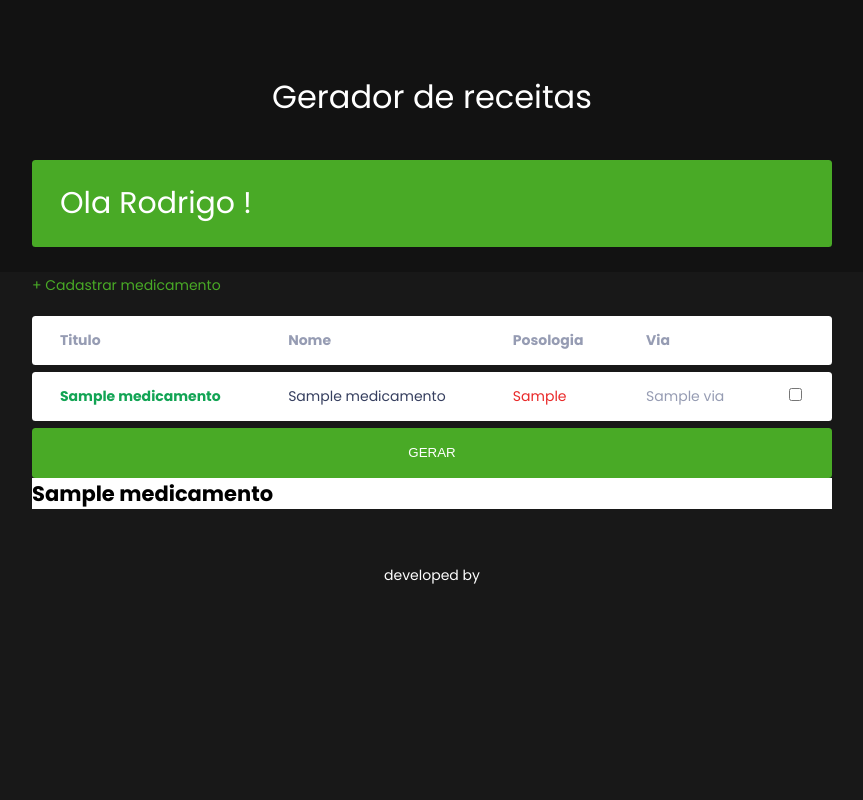
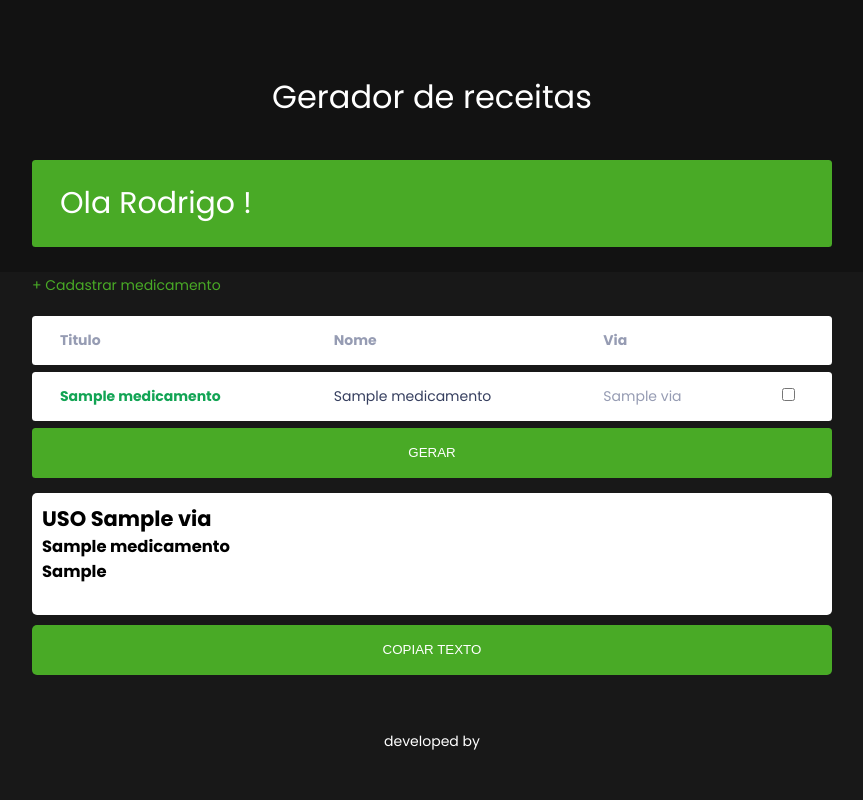
Before and after one commit to cristiansuzuki/receipt_generator, a Django app: template receita/templates/home.html in a window 1280 px wide. Shown: the whole page, without its empty margins (208-1071 px from the left). Run offline with Django 4.2, Linux system fonts and the light colour scheme; the template is opened without the code that fills it: values that come from a table or form of the project are taken from there, others are empty; tables that the repository leaves empty hold one stand-in row (values such as "Sample post").

Commit message:
changes to template

```diff
--- a/receita/models.py
+++ b/receita/models.py
@@ -10,8 +10,9 @@ class Via(models.Model):
 
 class Medicamento(models.Model):
     titulo = models.CharField(max_length=20)
-    nome = models.CharField(max_length=100)
-    posologia = models.CharField(max_length=30)
+    nome = models.CharField(max_length=150)
+    posologia = models.CharField(max_length=150)
+    quantidade = models.CharField(max_length=150, default="------ 01 CAIXA")
     via = models.ForeignKey(Via, on_delete=models.CASCADE)
 
     def __str__(self):
--- a/receita/templates/home.html
+++ b/receita/templates/home.html
@@ -28,12 +28,12 @@
    <a onclick="Modal.open()" class="button new">+ Cadastrar medicamento</a>
 
    <form onsubmit="generate_receipt(event)">
+    <div>
    <table id="data-table">
      <thead>
        <tr>
          <th>Titulo</th>
          <th>Nome</th>
-         <th>Posologia</th>
          <th>Via</th>
          <th></th>
        </tr>
@@ -43,12 +43,9 @@
        <tr>
          <td class="verde">{{ medicamento.titulo }}</td>
          <td class="description">{{ medicamento.nome }}</td>
-         <td class="vermelho">{{ medicamento.posologia }}</td>
          <td class="date">{{ medicamento.via }}</td>
          <td>
-           <a href="">
              <input type="checkbox" id="selected_remedy_{{medicamento.id}}">
-           </a>
          </td>
        </tr>
         {% endfor %}
@@ -58,14 +55,29 @@
    <button type="submit">GERAR</button>
   </form>
   {% if medicamentos_selecionados %}
-  <div id="results" style="background-color: white;">
-    {% for medicamento in medicamentos_selecionados %}
+  <div id="results" style=
+  "background-color: white;
+    margin-top: 15px;
+    border-radius: 5px;
+    padding: 10px;">
 
-      <h1>{{ medicamento.nome }}</h1>
+    {% regroup medicamentos_selecionados by via as medicamentos_agrupados %}
+
+    {% for medicamento in medicamentos_agrupados %}
+      <h1>USO {{ medicamento.grouper }}</h1>
+      {% for x in medicamento.list %}
+      <h3>{{ x.nome }}</h3>
+      <h3>{{ x.posologia }}</h3>
+      <br>
+      {% endfor %}
+
     {% endfor %}
 
   </div>
+
+  <button style="margin-top: 10px; border-radius: 5px;" onclick="copiar()">COPIAR TEXTO</button>
   {% endif %}
+
  </section>
 </main>
 
@@ -114,7 +126,19 @@
     const checkbox_id = checkedboxes.map(box => box.id.replace('selected_remedy_',''))
     window.location.replace(`?selected_remedies=${checkbox_id.toString()}`)
   }
-
 </script>
 
+<script>
+  let text = document.getElementById('results').innerHTML;
+  const copiar = async () => {
+    try {
+      await navigator.clipboard.writeText(text);
+      console.log('Content copied to clipboard');
+    } catch (err) {
+      console.error('Failed to copy: ', err);
+    }
+  }
+</script>
+
+
 {% endblock %}
--- a/receita/views.py
+++ b/receita/views.py
@@ -13,8 +13,7 @@ def home(request):
     else:
         form = MedicamentoForm()
 
-    medicamento = Medicamento.objects.all()
-    medicamento = reversed(medicamento)
+    medicamento = Medicamento.objects.all().order_by('via')
     selected_remedies = request.GET.get('selected_remedies')
     if selected_remedies:
         medicamentos_selecionados = Medicamento.objects.filter(pk__in=selected_remedies.split(','))
```
Also changed, not shown: receita/migrations/0002_auto_20230131_2129.py (added).
